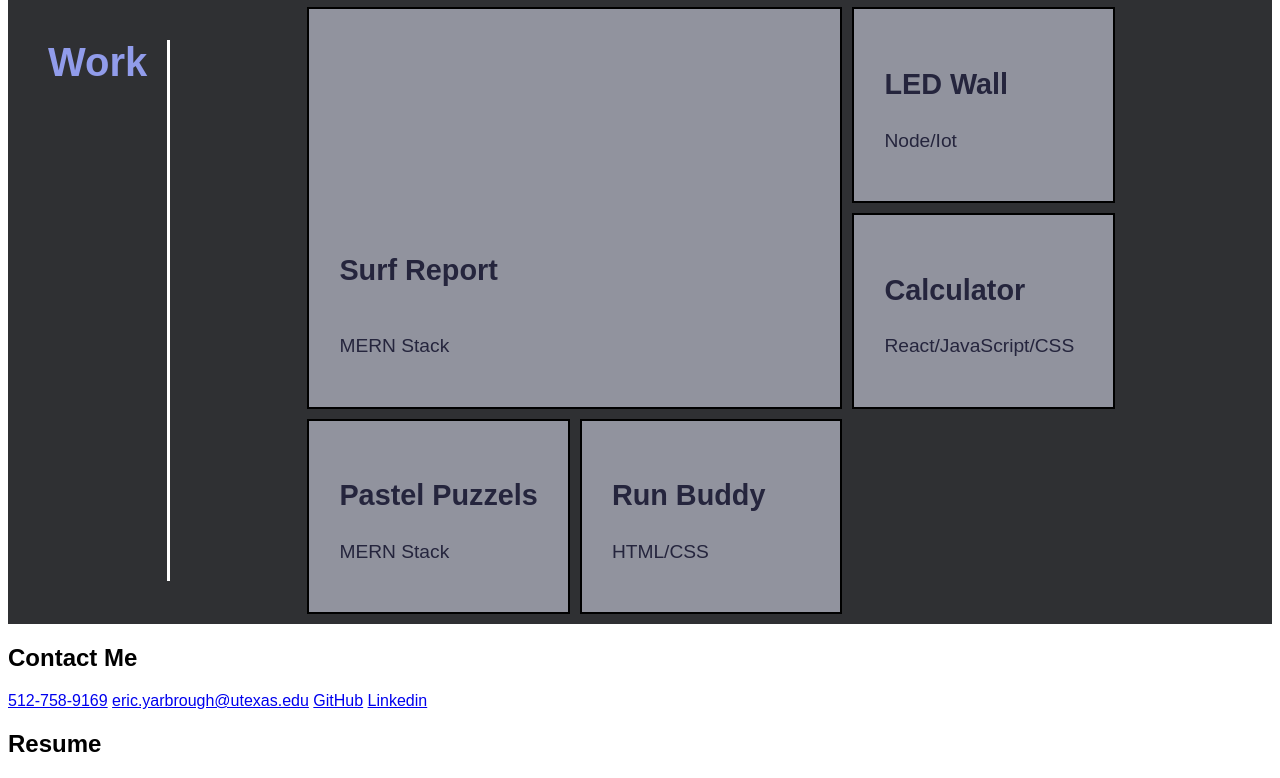
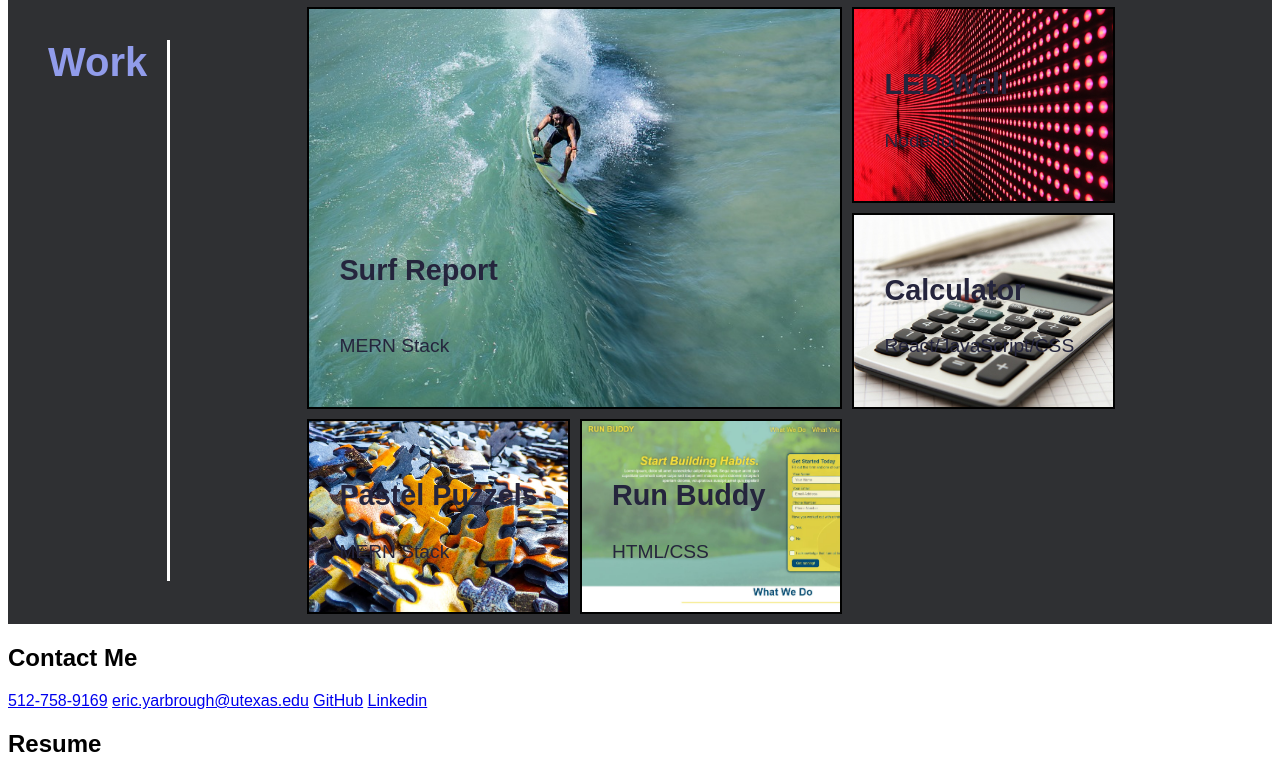
Before and after one commit to ericy98/professional-portfolio, a plain HTML site: page index.html in a window 1280 px wide. Shown: the part 750-1528 px from the top of the page. Drawn offline with Linux system fonts and the light colour scheme.

Commit message:
add pics to grid

```diff
--- a/assets/style.css
+++ b/assets/style.css
@@ -169,7 +169,29 @@ header nav ul li a {
 .grid-item.surf {
     grid-column: 1/ span 2;
     grid-row: 1/ span 2;
+    background-image: url("../assets/images/surf.jpg");
+    background-size: cover;
     display:flex;
     flex-direction: column;
     justify-content: flex-end;
 }
+
+.grid-item.led {
+    background-image: url("../assets/images/led.jpg");
+    background-size: cover;
+}
+
+.grid-item.calc {
+    background-image: url("../assets/images/calculator.jpg");
+    background-size: cover;
+}
+
+.grid-item.pastel {
+    background-image: url("../assets/images/pastel.jpg");
+    background-size: cover;
+}
+
+.grid-item.run {
+    background-image: url("../assets/images/run.JPG");
+    background-size: cover;
+}
```
Also changed, not shown: assets/images/calculator.jpg (added), assets/images/led.jpg (added), assets/images/pastel.jpg (added), assets/images/run.JPG (added), assets/images/surf.jpg (added).
